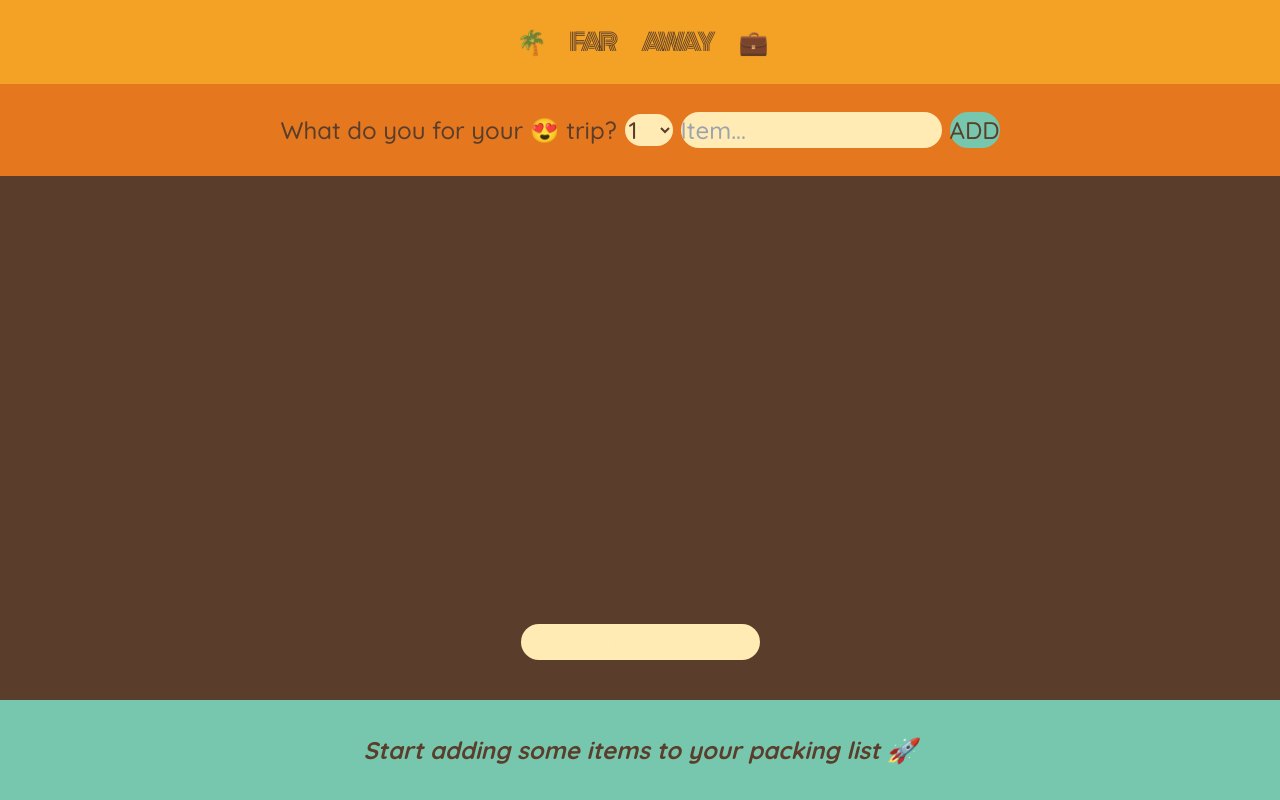
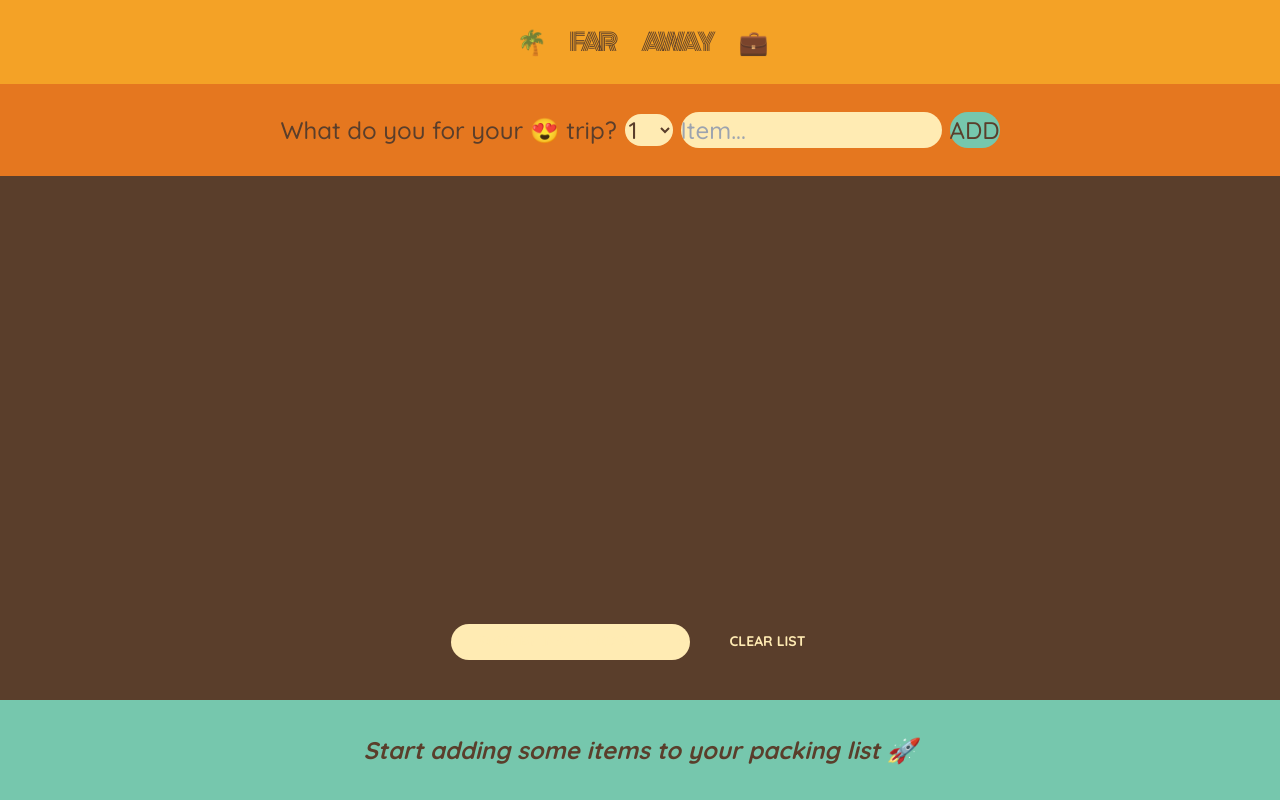
Before and after one commit to JeffDanielle/travel-list, a React (Vite) app: page / in a window 1280 px wide. Built offline with nearby package versions, Linux system fonts and the light colour scheme.

Commit message:
87. Clearing the List -5min

```diff
--- a/src/App.jsx
+++ b/src/App.jsx
@@ -28,12 +28,17 @@ function App() {
       )
     )
   }
+
+  const handleClearList = () => {
+    const confirm = window.confirm('Are you sure you want to clear the list?');
+    if (confirm) setListItems([]);
+  }
   console.log(listItems)
   return (
     <div className='app'>
       <Logo />
       <Form handleAddList={handleAdd} />
-      <PackingList items={listItems} onDelete={handleDelete} onCheck={handleCheck} />
+      <PackingList items={listItems} onDelete={handleDelete} onCheck={handleCheck} handleClear={handleClearList} />
       <Stats items={listItems} numPacks={listItems} />
     </div>
   )
--- a/src/components/PackingList.jsx
+++ b/src/components/PackingList.jsx
@@ -2,7 +2,7 @@ import { useState } from 'react';
 import itemData from '../data/itemData.jsx'
 import Item from './ItemRender.jsx'
 
-const PackingList = ({ items, onDelete, onCheck }) => {
+const PackingList = ({ items, onDelete, onCheck, handleClear }) => {
     const [sortBy, setSortBy] = useState("input");
 
     let sortedItems;
@@ -29,6 +29,7 @@ const PackingList = ({ items, onDelete, onCheck }) => {
                     <option value="description">Sort by description</option>
                     <option value="packed">Sort by packed status</option>
                 </select>
+                <button onClick={handleClear} className='bg-[#ffebb3]'>Clear list</button>
             </div>
         </div>
     );
```
